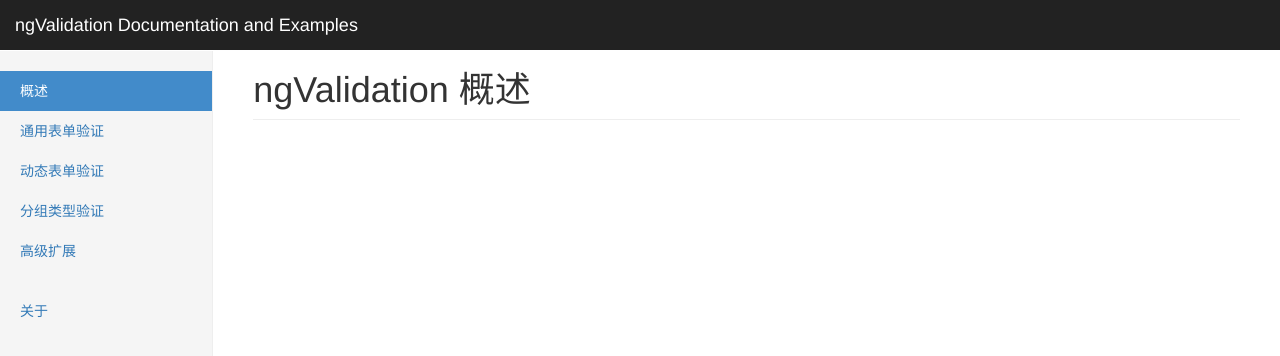
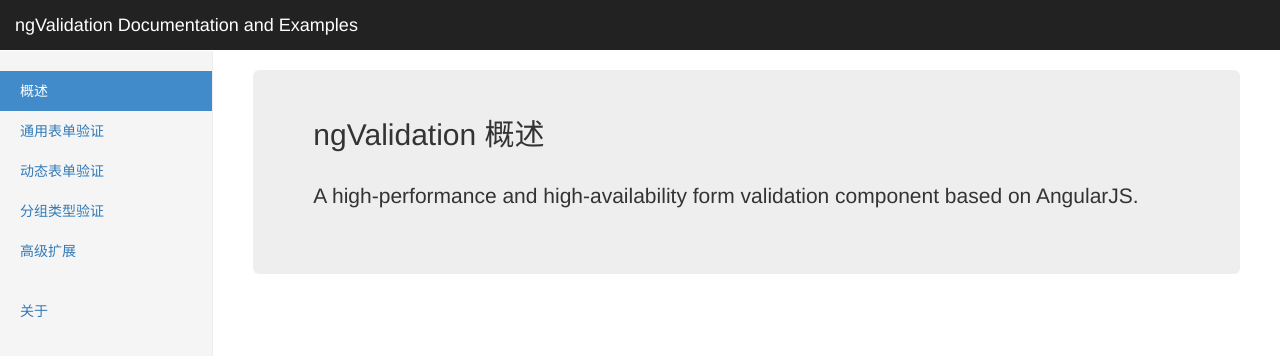
Before and after one commit to starzou/ng-validation, a website: page docs/index.html at #/overview in a window 1280 px wide. Drawn offline with nearby package versions, Linux system fonts and the light colour scheme; some packages are replaced by stand-ins of ours.

Commit message:
update docs

```diff
--- a/docs/templates/overview.tpl.html
+++ b/docs/templates/overview.tpl.html
@@ -1 +1,7 @@
-<h1 class="page-header">ngValidation 概述</h1>
+<div class="jumbotron">
+    <h2 class="page-header">ngValidation 概述</h2>
+
+    <p>
+        A high-performance and high-availability form validation component based on AngularJS.
+    </p>
+</div>
```
